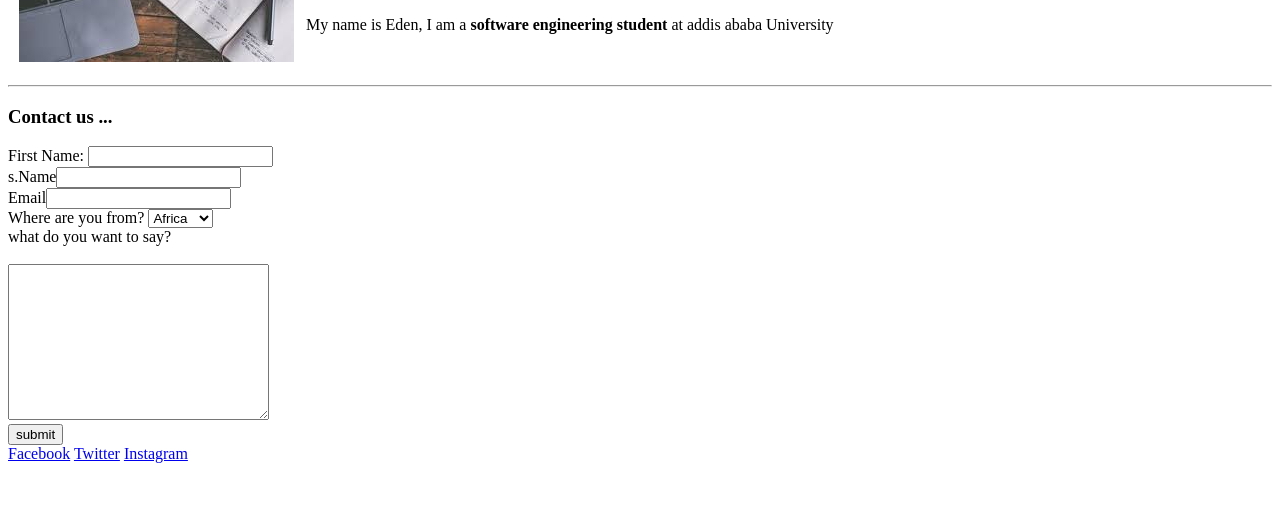
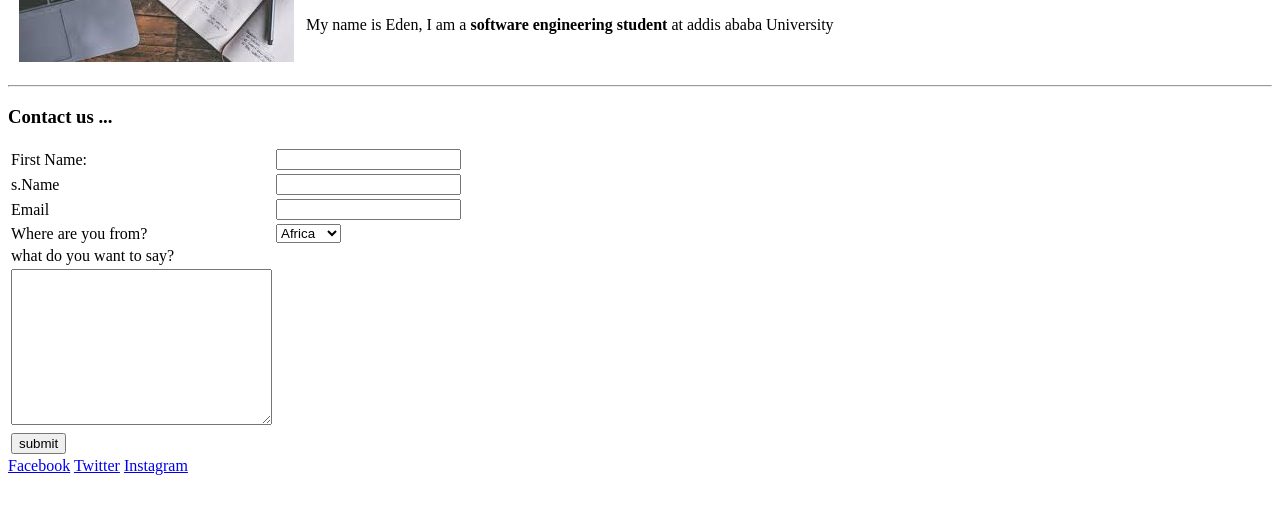
Before and after one commit to Edenmt301/MyCv, a plain HTML site: page contact.html in a window 1280 px wide. Shown: the part 186-700 px from the top of the page. Drawn offline with Linux system fonts and the light colour scheme.

Commit message:
first draft

```diff
--- a/contact.html
+++ b/contact.html
@@ -28,19 +28,37 @@
    <h3>Contact us ...</h3>
 
 <form action="mailto:se.eden.mesfin@gmail.com" enctype="utf-8" method="POST">
-   <label for="fName">First Name:</label> <input type="text" name="fName" id="fName"><br>
-   <label for="sName">s.Name</label><input type="text" name="sName" id="sName"><br>
-   <label for="eMail">Email</label><input type="email" name="eMail" id="eMail"><br>
-   Where are you from?
-   <select name="country" id="">
+   <table>
+    <tr>
+       <td><label for="fName">First Name:</label></td>
+        <td> <input type="text" name="fName" id="fName"></td>
+    </tr>
+    <tr>
+  <td><label for="sName">s.Name</label></td>
+  <td><input type="text" name="sName" id="sName"></td>
+    </tr>
+    <tr>
+   <td><label for="eMail">Email</label></td>
+   <td><input type="email" name="eMail" id="eMail"></td>
+    </tr>
+    <tr><td> Where are you from?</td>
+   <td><select name="country" id="">
        <option value="af"> Africa</option>
        <option value="as" >Asia</option>
        <option value="eu"> Europe</option>
-   </select><br>
+   </select></td>
+</tr>
+<tr>
+  <td> what do you want to say?</td>
+  </tr>
+  <tr>
+  <td> <textarea name="" id="txarea" cols="30" rows="10" name="txarea"></textarea></td>
+  </tr>
+  <tr>
+   <td><input type="submit" value="submit"></td>
+</tr>
 
-   what do you want to say?<br><br>
-   <textarea name="" id="txarea" cols="30" rows="10" name="txarea"></textarea><br>
-   <input type="submit" value="submit">
+</table>
 </form>
 
 
```
Also changed, not shown: asset/images/icon.png (added).
